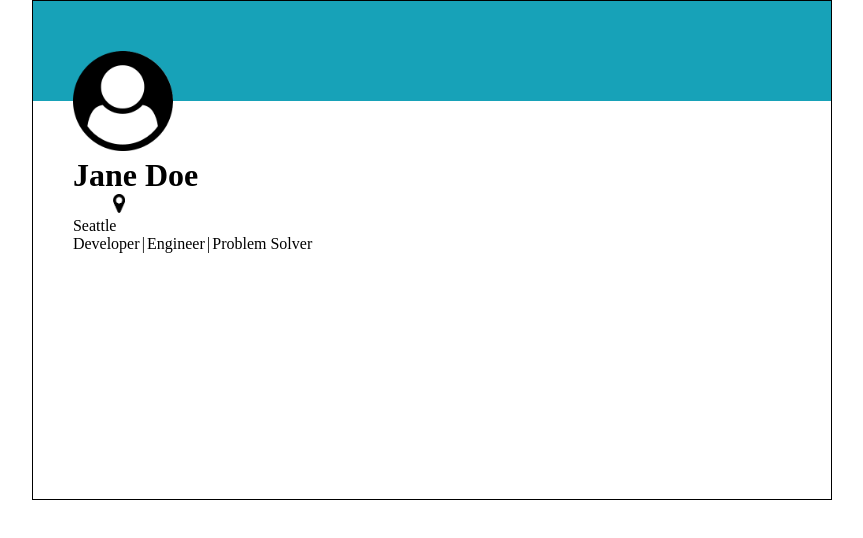
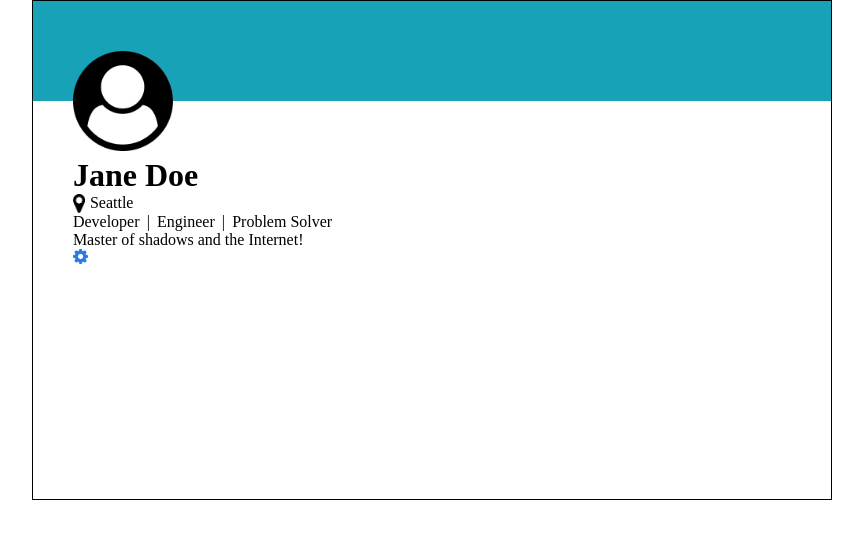
Before and after one commit to LopezYeshua/user_card, a plain HTML site: page index.html in a window 1280 px wide. Shown: the whole page, without its empty margins (208-1071 px from the left). Drawn offline with Linux system fonts and the light colour scheme.

Commit message:
More content and fixed content position

```diff
--- a/index.html
+++ b/index.html
@@ -10,12 +10,14 @@
 <body>
     <div class="container">
         <div class="nav">
-            <img src="./images/user-circle.png" alt="User Photo">
+            <img  id="profilePic"src="./images/user-circle.png" alt="User Photo">
         </div>
         <div class="content">
             <h1>Jane Doe</h1>
-            <img  id="mapMarker" src="./images/map-marker.png" alt="Map Marker">
-            <p>Seattle</p>
+            <div class="location">
+                <img  id="mapMarker" src="./images/map-marker.png" alt="Map Marker">
+                <p>Seattle</p>
+            </div>
             <ul>
                 <li>Developer</li>
                 <li>|</li>
@@ -23,6 +25,9 @@
                 <li>|</li>
                 <li>Problem Solver</li>
             </ul>
+            <p>Master of shadows and the Internet!</p>
+            <img id="gear" src="./images/gear.png" alt="a gear">
+            <a href=""></a>
         </div>
     </div>
 </body>
--- a/style.css
+++ b/style.css
@@ -9,7 +9,6 @@
     width: 800px;
     margin: 0 auto;
     border: 1px solid black;
-    /* display: flex; */
 }
 
 .nav {
@@ -18,7 +17,7 @@
     width: 100%;
 }
 
-img {
+#profilePic {
     height: 100px;
     position:relative;
     top: 50%;
@@ -26,26 +25,33 @@ img {
 }
 
 .content {
-    /* display: flex; */
-    flex:1;
+    width: 50%;
     position: relative;
     flex-direction: column;
     left: 5%;
-    margin-top: 7%;
+    margin: 7% 0 1%;
+    display: flex;
+    align-items: flex-start;
+    justify-content: space-between;
+}
+
+.location {
+    display: flex;
 }
 
 #mapMarker {
     width: 12px;
     height: 19px;
-}
-
-p {
-    display: flex;
+    margin-right: 5px;
 }
 
 ul {
     list-style-type: none;
     display:flex;
     justify-content: space-between;
-    width: 30%;
+    width: 65%;
 }
+
+#gear {
+    height: 15px;
+}
```
